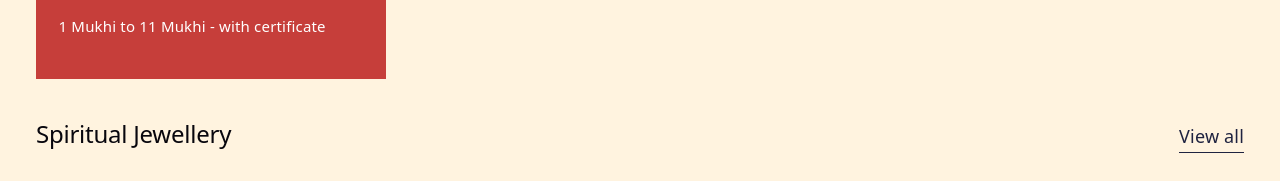
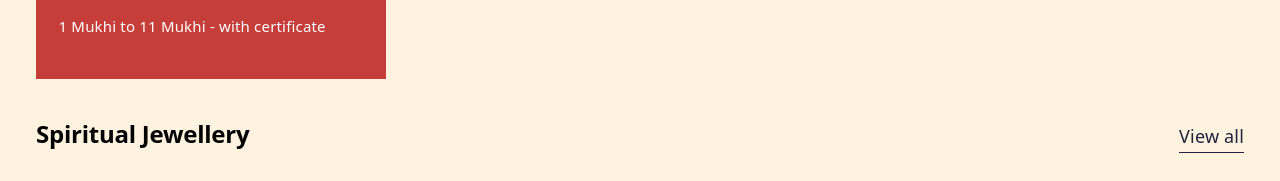
Before and after one commit to nazim-786/japam, a React (Vite) app: page / in a window 1280 px wide. Shown: the part 10042-10223 px from the top of the page. Built offline with nearby package versions, Linux system fonts and the light colour scheme; grey boxes are pictures that could not be loaded.

Commit message:
Final Frontend

```diff
--- a/src/components/SpiritualJewellery.jsx
+++ b/src/components/SpiritualJewellery.jsx
@@ -126,11 +126,12 @@ const SpiritualJewellery = () => {
               md:text-[36px]
               lg:text-[45px]
 
-              font-bold
+              !font-bold
               text-[#1F2340]
 
               leading-[1.2]
             "
+            style={{ color: "#000000" }}
           >
             Spiritual Jewellery
           </h2>
```
